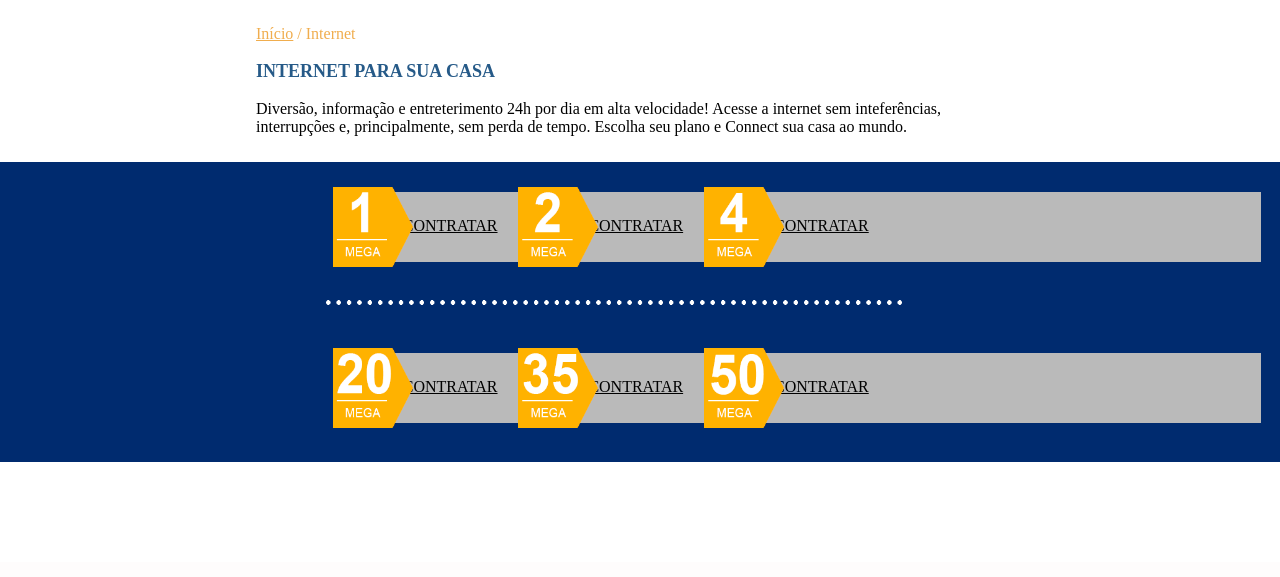
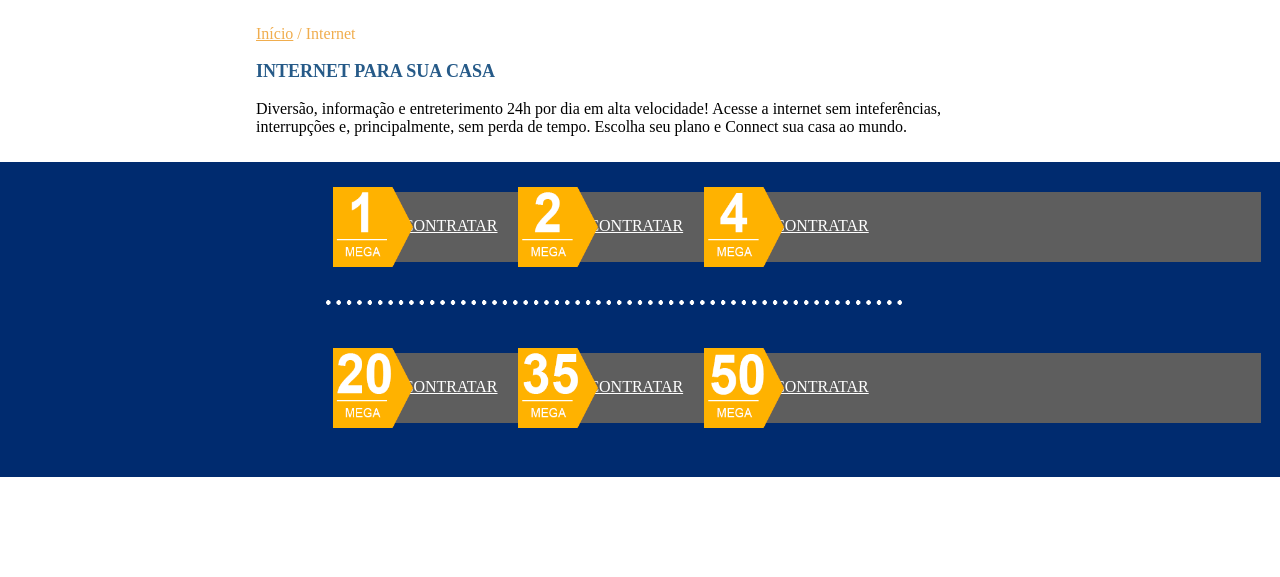
Before and after one commit to ITEVA/siteConnect, a PHP site: page /siteConnect/Pages/assinaturas in a window 1280 px wide. Shown: the part 324-901 px from the top of the page. Before the commit the page ends 786 px from the top, so only its background shows below. Run offline with PHP 8.4, Linux system fonts and the light colour scheme.

Commit message:
Ajustes Rael o "O"

```diff
--- a/Css/assinaturas.css
+++ b/Css/assinaturas.css
@@ -60,7 +60,7 @@ div.row{
 }
 
 div.contrate{
-	background-color:#bababa;
+	background-color:#5e5e5e;
 	float:none;
 	height: 70px;
 }
@@ -93,7 +93,7 @@ div#textos{
 
 div.div2{
 	background: #002B6F;
-	height: 300px;
+	height: 315px;
 	max-width: 100%;
 }
 
@@ -129,7 +129,7 @@ p#t2{
 /*LINK*/
 a.contrato{
 	padding-top: 8px;
-	color: #000;
+	color: #fff;
 	margin:0;
 	padding-right:10px;
 	cursor: pointer;
@@ -137,7 +137,7 @@ a.contrato{
 
 a.contrato:hover{
 	text-decoration: none;
-	color: #000;
+	color: #fff;
 }
 
 .col-xs-8{
```
